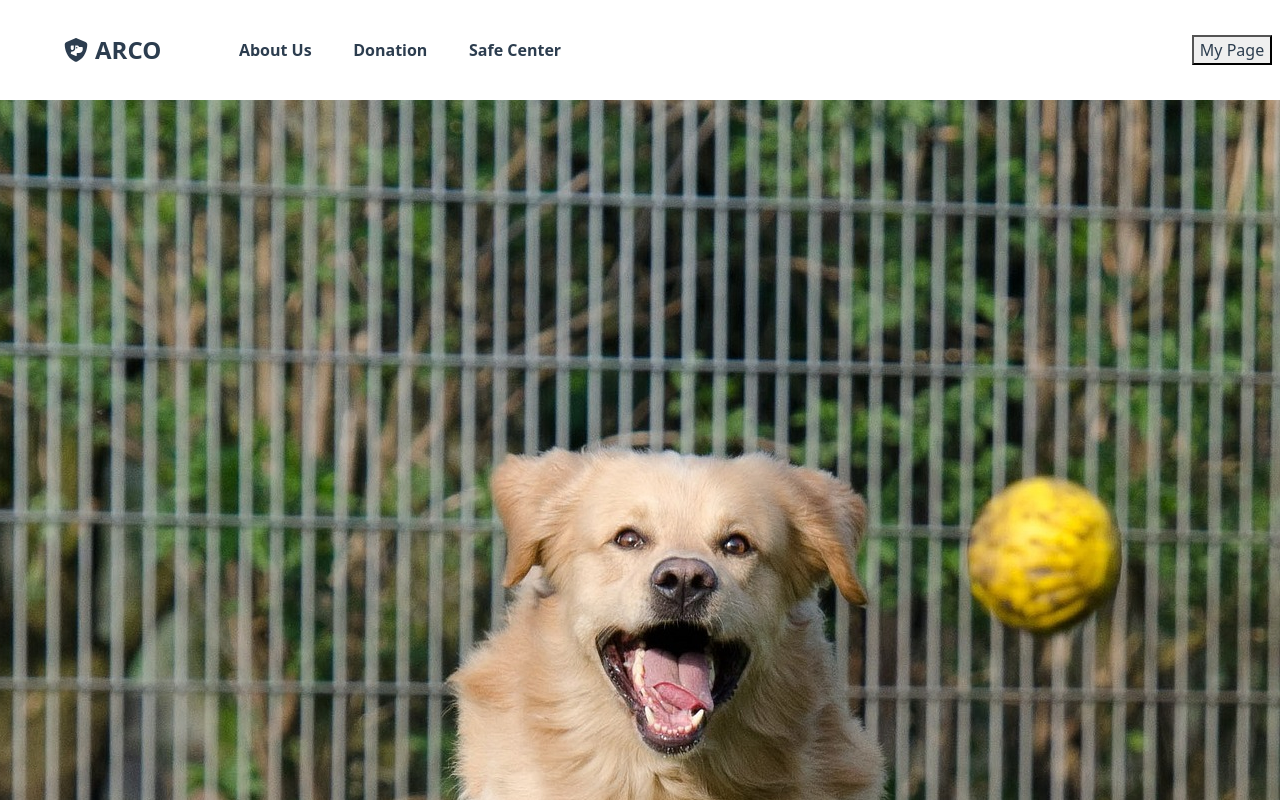
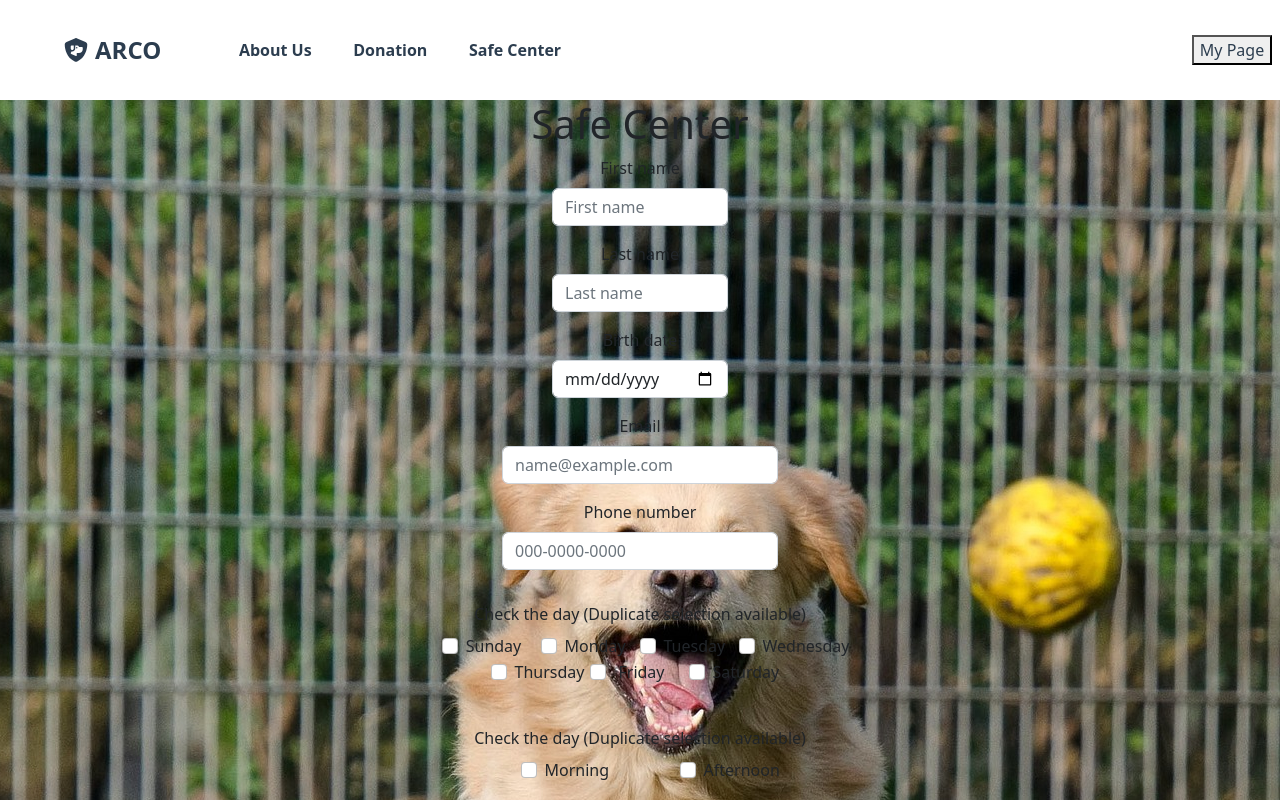
Before and after one commit to sjerry-kim/Portfolio_Academy_ARCO, a React (Create React App) app in the folder project-arco/: page /safecenter in a window 1280 px wide. Shown: the top 800 px of the page. Built offline with nearby package versions, Linux system fonts and the light colour scheme.

Commit message:
221103_1st_Commit : safecenter

```diff
--- a/project-arco/src/App.css
+++ b/project-arco/src/App.css
@@ -289,7 +289,7 @@
 .donation-background{
   width: 100%;
   height: 2100px;
-  background: url(./img/wolf.jpg);
+  background-color: palegoldenrod;
   background-size: cover;
   background-attachment:scroll;
   background-position: top;
--- a/project-arco/src/components/Questions.jsx
+++ b/project-arco/src/components/Questions.jsx
@@ -1,4 +1,5 @@
 import { useState } from "react";
+import { useEffect } from "react";
 import { useContext } from "react";
 import DataContext from "../context/DataContext";
 import QuestionTextarea from "./QuestionTextarea";
@@ -6,6 +7,10 @@ import QuestionTextarea from "./QuestionTextarea";
 const Questions = () => {
   const {state, action} = useContext(DataContext);
   const [questions, setQuestions] = useState()
+
+  useEffect(()=>{
+    console.log(state.user.userQuestions)
+  })
 
   return (
     <div style={{width: "100%", height: "82%", display: "flex", flexDirection: "column", justifyContent:"space-between"}}>
--- /dev/null
+++ b/project-arco/src/components/SubmitDonation.jsx
@@ -0,0 +1,83 @@
+import React, { useState } from 'react';
+import Button from 'react-bootstrap/Button';
+import Col from 'react-bootstrap/Col';
+import Form from 'react-bootstrap/Form';
+import Row from 'react-bootstrap/Row';
+
+function SubmitDontion() {
+  const [validated, setValidated] = useState(false);
+
+  const handleSubmit = (event) => {
+    const form = event.currentTarget;
+    if (form.checkValidity() === false) {
+      event.preventDefault();
+      event.stopPropagation();
+    }else{
+      alert("We will contact you after checking the submitted form. It will takes 2-3 days.");
+    }
+    setValidated(true);
+  };
+
+  return (
+    <Form style={{display: "flex", flexDirection: "column", alignItems: "center"}}
+      noValidate validated={validated} onSubmit={handleSubmit}>
+      <Row className="mb-3" style={{width: "200px"}}>
+        <Form.Group as={Col} controlId="validationCustom01">
+          <Form.Label>First name</Form.Label>
+          <Form.Control
+            required
+            type="text"
+            placeholder="First name"
+          />
+          <Form.Control.Feedback>Looks good!</Form.Control.Feedback>
+        </Form.Group>
+        </Row>
+        <Row className="mb-3" style={{width: "200px"}}>
+        <Form.Group as={Col} controlId="validationCustom02">
+          <Form.Label>Last name</Form.Label>
+          <Form.Control
+            required
+            type="text"
+            placeholder="Last name"
+          />
+          <Form.Control.Feedback>Looks good!</Form.Control.Feedback>
+        </Form.Group>
+        </Row>
+        <Row className="mb-3" style={{width: "300px"}} >
+          <Form.Group as={Col} controlId="validationCustom03">
+              <Form.Label>Email</Form.Label>
+              <Form.Control type="email" placeholder="name@example.com" required/>
+              <Form.Control.Feedback type="invalid">
+                Please provide a valid email.
+              </Form.Control.Feedback>
+            </Form.Group>
+        </Row>
+        <Row className="mb-3" style={{width: "300px"}}>
+          <Form.Group as={Col} controlId="validationCustom04">
+              <Form.Label>Phone number</Form.Label>
+              <Form.Control type="tel" placeholder="000-0000-0000" required />
+              <Form.Control.Feedback type="invalid">
+                Please provide a valid phone number.
+              </Form.Control.Feedback>
+            </Form.Group>
+        </Row>
+        <Row className="mb-3" style={{width: "170px"}}>
+          <Form.Group as={Col} controlId="validationCustom05">
+              <Form.Label>Contribution</Form.Label>
+              <Form.Control type="number" defaultValue="5000" min="5000" step="5000" required />
+            </Form.Group>
+        </Row>
+      <Form.Group className="mb-3">
+        <Form.Check
+          required
+          label="Agree to terms and conditions"
+          feedback="You must agree before submitting."
+          feedbackType="invalid"
+        />
+      </Form.Group>
+      <Button type="submit">Submit form</Button>
+    </Form>
+  );
+}
+
+export default SubmitDontion;
--- /dev/null
+++ b/project-arco/src/components/SubmitVolunteerwork.jsx
@@ -0,0 +1,115 @@
+import React, { useState } from 'react';
+import Button from 'react-bootstrap/Button';
+import Col from 'react-bootstrap/Col';
+import Form from 'react-bootstrap/Form';
+import Row from 'react-bootstrap/Row';
+import InputGroup from 'react-bootstrap/InputGroup';
+
+function SubmitVolunteerwork() {
+  const [validated, setValidated] = useState(false);
+
+  const handleSubmit = (event) => {
+    const form = event.currentTarget;
+    if (form.checkValidity() === false) {
+      event.preventDefault();
+      event.stopPropagation();
+    }else{
+      alert("We will contact you after checking the submitted form. It will takes 2-3 days.");
+    }
+    setValidated(true);
+  };
+
+  return (
+    <Form style={{display: "flex", flexDirection: "column", alignItems: "center"}}
+      noValidate validated={validated} onSubmit={handleSubmit}>
+      <Row className="mb-3" style={{width: "200px"}}>
+        <Form.Group as={Col} controlId="validationCustom01">
+          <Form.Label>First name</Form.Label>
+          <Form.Control
+            required
+            type="text"
+            placeholder="First name"
+          />
+          <Form.Control.Feedback>Looks good!</Form.Control.Feedback>
+        </Form.Group>
+        </Row>
+        <Row className="mb-3" style={{width: "200px"}}>
+        <Form.Group as={Col} controlId="validationCustom02">
+          <Form.Label>Last name</Form.Label>
+          <Form.Control
+            required
+            type="text"
+            placeholder="Last name"
+          />
+          <Form.Control.Feedback>Looks good!</Form.Control.Feedback>
+        </Form.Group>
+        </Row>
+        <Row className="mb-3" style={{width: "200px"}}>
+        <Form.Group as={Col} controlId="validationCustom02">
+          <Form.Label>Birth date</Form.Label>
+          <Form.Control
+            required
+            type="date"
+            placeholder="Last name"
+          />
+          <Form.Control.Feedback>Looks good!</Form.Control.Feedback>
+        </Form.Group>
+        </Row>
+        <Row className="mb-3" style={{width: "300px"}} >
+          <Form.Group as={Col} controlId="validationCustom03">
+              <Form.Label>Email</Form.Label>
+              <Form.Control type="email" placeholder="name@example.com" required/>
+              <Form.Control.Feedback type="invalid">
+                Please provide a valid email.
+              </Form.Control.Feedback>
+            </Form.Group>
+        </Row>
+        <Row className="mb-3" style={{width: "300px"}}>
+          <Form.Group as={Col} controlId="validationCustom04">
+              <Form.Label>Phone number</Form.Label>
+              <Form.Control type="tel" placeholder="000-0000-0000" required />
+              <Form.Control.Feedback type="invalid">
+                Please provide a valid phone number.
+              </Form.Control.Feedback>
+            </Form.Group>
+        </Row>
+        {/* 여기서부터!!!!!!! */}
+        <Row className="m-3 mb-4" style={{width: "500px"}}>
+          <Form.Group as={Col} controlId="validationCustom05">
+              <Form.Label>Check the day (Duplicate selection available)</Form.Label>
+              <InputGroup style={{diplay:"flex", flexDirection: "row", justifyContent: "center"}}>
+                <Form.Check style={{width:"80px", display:"inline-block", marginRight: "20px"}} id={`sunday`} label={`Sunday`}/>
+                <Form.Check style={{width:"80px", display:"inline-block", marginRight: "20px"}} id={`monday`} label={`Monday`}/>
+                <Form.Check style={{width:"80px", display:"inline-block", marginRight: "20px"}} id={`tuesday`} label={`Tuesday`}/>
+                <Form.Check style={{width:"80px", display:"inline-block", marginRight: "20px"}} id={`wednesday`} label={`Wednesday`}/>
+                <Form.Check style={{width:"80px", display:"inline-block", marginRight: "20px"}} id={`thursday`} label={`Thursday`}/>
+                <Form.Check style={{width:"80px", display:"inline-block", marginRight: "20px"}} id={`friday`} label={`Friday`}/>
+                <Form.Check style={{width:"80px", display:"inline-block", marginRight: "20px"}} id={`saturday`} label={`Saturday`}/>
+              </InputGroup>
+            </Form.Group>
+        </Row>
+        <Row className="m-3 mb-4" style={{width: "500px"}}>
+          <Form.Group as={Col} controlId="validationCustom05">
+              <Form.Label>Check the day (Duplicate selection available)</Form.Label>
+              <InputGroup style={{diplay:"flex", flexDirection: "row", justifyContent: "center"}}>
+                <Form.Check style={{width:"80px", display:"inline-block", marginRight: "80px"}} id={`Morning`} label={`Morning `}/>
+                <Form.Check style={{width:"80px", display:"inline-block", marginRight: "0px"}} id={`Afternoon`} label={`Afternoon`}/>
+              </InputGroup>
+            </Form.Group>
+        </Row>
+
+
+      <Form.Group className="mb-3">
+        <Form.Check
+          required
+          label="Agree to terms and conditions"
+          feedback="You must agree before submitting."
+          feedbackType="invalid"
+        />
+      </Form.Group>
+      <Button type="submit">Submit form</Button>
+    </Form>
+  );
+}
+
+export default SubmitVolunteerwork;
--- a/project-arco/src/page/Donation.jsx
+++ b/project-arco/src/page/Donation.jsx
@@ -2,6 +2,7 @@ import { useEffect } from "react";
 import Footer from "../components/Footer";
 import * as React from 'react';
 import Pie from "../components/Pie";
+import SubmitDonation from "../components/SubmitDonation";
 
 
 const Donation = () => {
@@ -22,6 +23,7 @@ const Donation = () => {
     <body>
       <div className="donation-background">
       <Pie />
+      <SubmitDonation />
       <Footer />
       </div>
     </body>
--- a/project-arco/src/page/SafeCenter.jsx
+++ b/project-arco/src/page/SafeCenter.jsx
@@ -1,5 +1,6 @@
 import { useEffect } from "react";
 import Footer from "../components/Footer";
+import SubmitVolunteerwork from "../components/SubmitVolunteerwork";
 
 const SafeCenter = () => {
 
@@ -19,7 +20,9 @@ const SafeCenter = () => {
   return (
     <body>
       <div className="safecenter-background">
+        <h1>Safe Center</h1>
         <Footer />
+        <SubmitVolunteerwork />
       </div>
     </body>
   );
```
Also changed, not shown: project-arco/src/components/QuestionTextarea.jsx (+16 -6 lines).
